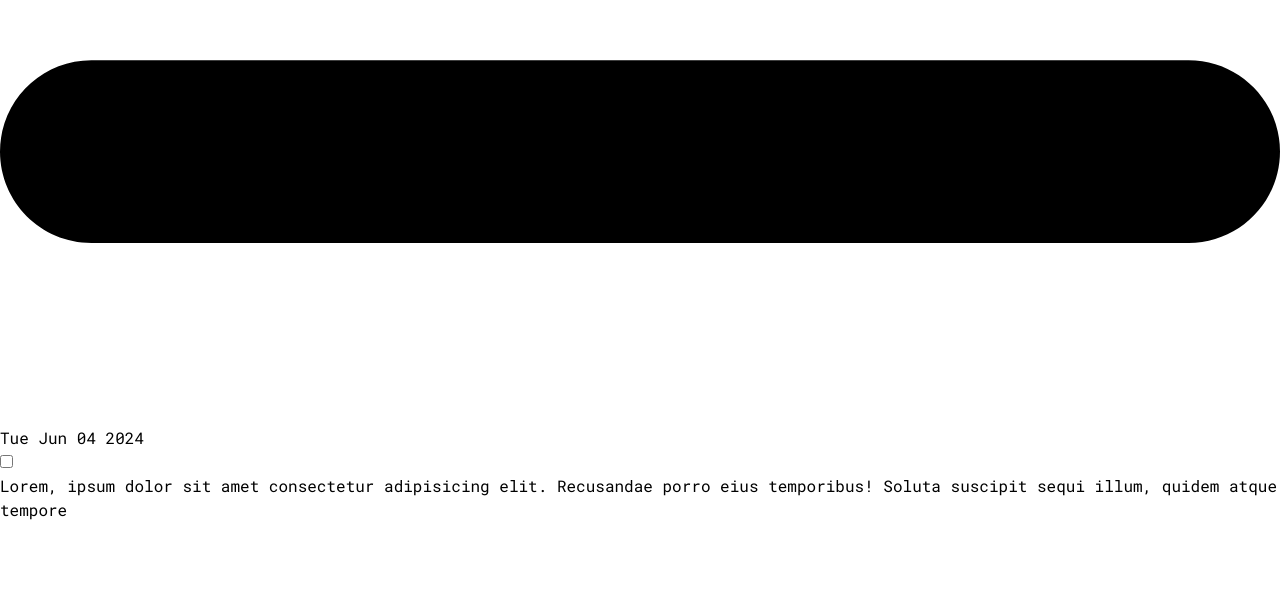
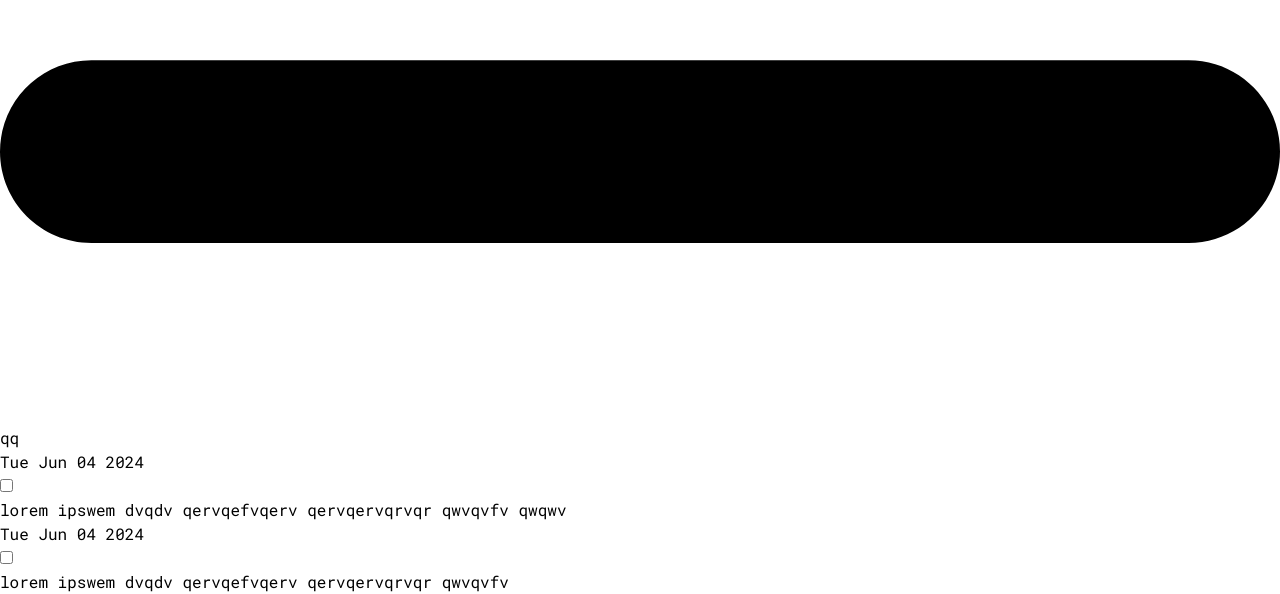
Before and after one commit to dkkinyua/youtasks, a React (Vite) app in the folder frontend/: page / in a window 1280 px wide. Shown: the part 1133-1727 px from the top of the page. Before the commit the page ends 1655 px from the top, so only its background shows below. Built offline with nearby package versions, Linux system fonts and the light colour scheme; a web font is replaced by a local one.

Commit message:
chore: cards modified to rerender and change the state of isdone when clicked

```diff
--- a/frontend/src/components/Cards.jsx
+++ b/frontend/src/components/Cards.jsx
@@ -1,25 +1,64 @@
+import { useState } from "react";
+
 const Cards = () => {
+	// to be removed
 	const duedate = new Date();
 	const dueDate = duedate.toDateString();
 
+	// Initialize state with tasks
+  // remember to change the state to tasks api
+
+	const [tasks, setTasks] = useState([
+		{
+			id: 1,
+			title: "task",
+			description:
+				"lorem ipswem dvqdv qervqefvqerv qervqervqrvqr qwvqvfv qwqwv",
+			duedate: dueDate,
+			done: false,
+		},
+		{
+			id: 2,
+			title: "tas",
+			description: "lorem ipswem dvqdv qervqefvqerv qervqervqrvqr qwvqvfv ",
+			duedate: dueDate,
+			done: false,
+		},
+	]);
+	console.log(tasks);
+
+	// Handle checkbox change
+	const handleCheckboxChange = (taskId) => {
+		setTasks((prevTasks) =>
+			prevTasks.map((task) =>
+				task.id === taskId ? { ...task, done: !task.done } : task
+			)
+		);
+	};
 
 	return (
-		<div className="text-white  border border-red-700 rounded lg:w-2/12 md:w-2/6 w-6/12">
-			<div className="info flex justify-between ">
-				<h2>{dueDate}</h2>
+		<>
+			<h1 className="text-white">qq</h1>
+			{tasks.map((task) => (
+				<div
+					key={task.id}
+					className="text-white border border-red-700 rounded lg:w-2/12 md:w-2/6 w-6/12 m-2 p-4"
+				>
+					<div className="info flex justify-between">
+						<h2>{task.duedate}</h2>
 						<input
 							type="checkbox"
 							name="done"
-					id="done"
+							id={`done-${task.id}`}
 							className="w-4 h-4 self-center relative"
+							onChange={() => handleCheckboxChange(task.id)}
 						/>
 					</div>
-			<div className="line border border-red-700"></div>
-			<p className="text-sm">
-				Lorem, ipsum dolor sit amet consectetur adipisicing elit. Recusandae
-				porro eius temporibus! Soluta suscipit sequi illum, quidem atque tempore
-			</p>
+					<div className="line border border-red-700 my-2"></div>
+					<p className="text-sm">{task.description}</p>
 				</div>
+			))}
+		</>
 	);
 };
 
```
Lines whose indentation alone changed are shown as unchanged.
